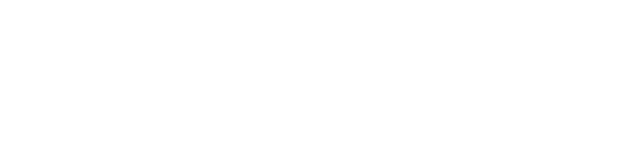
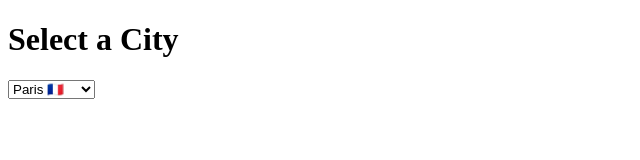
Before and after one commit to ShiluvaM/Timezones, a plain HTML site: page index.html in a window 1280 px wide. Shown: the whole page, without its empty margins (0-640 px from the left). Drawn offline with nearby package versions, Linux system fonts and the light colour scheme.

Commit message:
created drop down list

```diff
--- a/index.html
+++ b/index.html
@@ -4,6 +4,16 @@
     <meta charset="UTF-8" />
     <meta name="viewport" content="width=device-width, initial-scale=1.0" />
     <title>Timezones</title>
+
+    <script src="https://cdnjs.cloudflare.com/ajax/libs/moment.js/2.30.1/moment.min.js"></script>
+    <script src="https://cdnjs.cloudflare.com/ajax/libs/moment-timezone/0.5.46/moment-timezone-with-data-1970-2030.min.js"></script>
   </head>
-  <body></body>
+  <body>
+    <h1>Select a City</h1>
+    <select id="city-select">
+      <option value="Europe/Paris">Paris 🇫🇷</option>
+      <option value="Asia/Tokyo">Tokyo 🇯🇵</option>
+      <option value="Australia/Sydney">Sydney 🇦🇺</option>
+    </select>
+  </body>
 </html>
```
